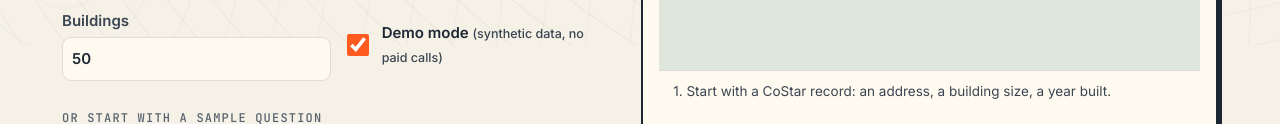
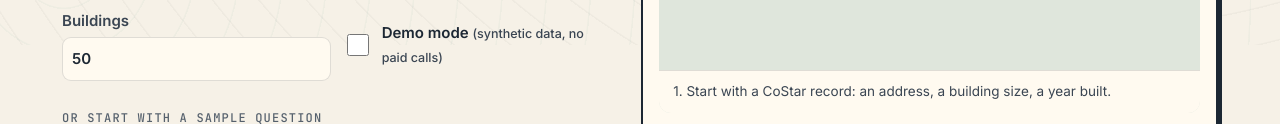
Before and after one commit to jgb23002/TheCityLab, a plain HTML site: page frontend/index.html in a window 1280 px wide. Shown: the part 755-879 px from the top of the page. Drawn offline with nearby package versions, Linux system fonts and the light colour scheme; no server answers.

Commit message:
Default to real data, not demo mode, on page load
The demo-mode checkbox defaulted to checked, so a fresh visitor only ever
saw synthetic buildings (990001+) and their placeholder aerial images,
never a real photo, even though the cache already has real measurements
for 100 sampled buildings. Unchecked by default; demo mode is still one
click away for an offline/no-cost walkthrough.

```diff
--- a/frontend/index.html
+++ b/frontend/index.html
@@ -47,7 +47,7 @@
           <label>City<select id="market"><option value="14">Houston</option><option value="20">Los Angeles</option></select></label>
           <label>Study<select id="mode"><option value="research">Research</option><option value="retrofit">Solar screening</option></select></label>
           <label>Buildings<input id="sample-limit" form="ask-form" type="number" min="1" max="50" value="50" required></label>
-          <label class="toggle"><input id="demo-mode" type="checkbox" checked> <span>Demo mode <small>(synthetic data, no paid calls)</small></span></label>
+          <label class="toggle"><input id="demo-mode" type="checkbox"> <span>Demo mode <small>(synthetic data, no paid calls)</small></span></label>
         </div>
         <div class="chips-label">Or start with a sample question</div>
         <div id="chips" class="chips"></div>
```
